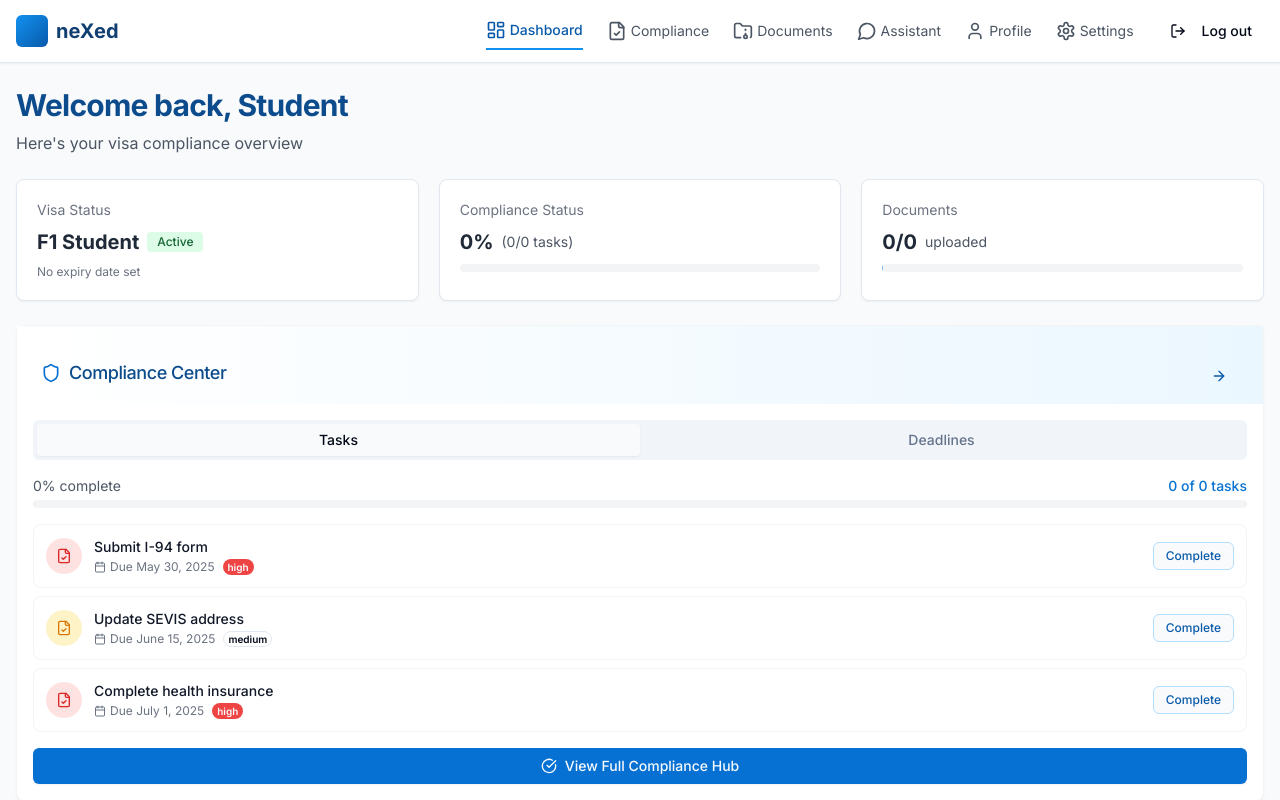
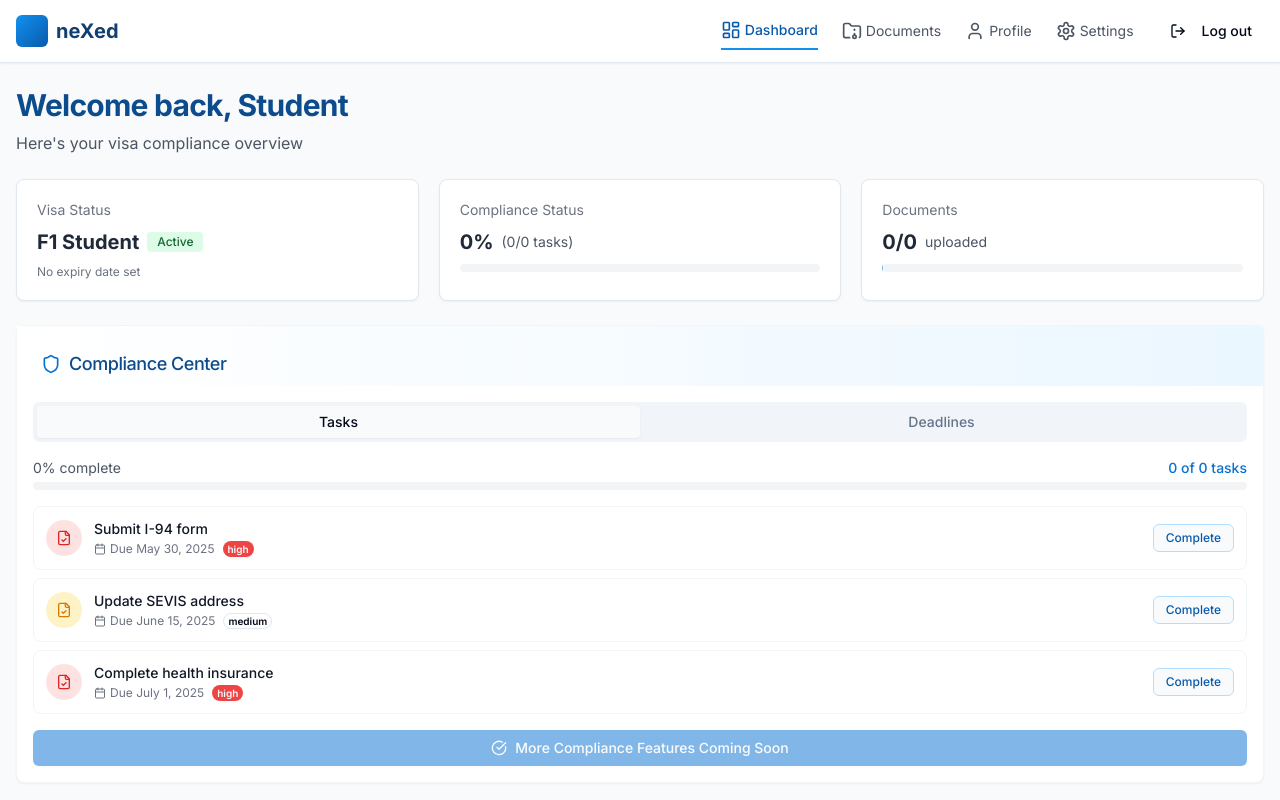
Before and after one commit to samueljairaj/nexed-s-mvp, a React (Vite) app: page /app/dashboard in a window 1280 px wide. Shown: the top 800 px of the page. Built offline with nearby package versions, Linux system fonts and the light colour scheme; a web font is replaced by a local one.

Commit message:
Implement MVP feature flags
- Create feature flag system in `src/config/features.ts`.
- Update `AppLayout.tsx` navigation to show only core features.
- Wrap components with feature flag wrappers.

```diff
--- /dev/null
+++ b/src/components/common/FeatureFlag.tsx
@@ -0,0 +1,16 @@
+import { ReactNode } from 'react';
+import { isFeatureEnabled, FeatureKey } from '@/config/features';
+
+interface FeatureFlagProps {
+  feature: FeatureKey;
+  children: ReactNode;
+  fallback?: ReactNode;
+}
+
+export const FeatureFlag = ({ feature, children, fallback = null }: FeatureFlagProps) => {
+  if (isFeatureEnabled(feature)) {
+    return <>{children}</>;
+  }
+
+  return <>{fallback}</>;
+};
--- a/src/components/dashboard/ComplianceDashboard.tsx
+++ b/src/components/dashboard/ComplianceDashboard.tsx
@@ -1,8 +1,7 @@
 
 import React from "react";
-import { Link } from "react-router-dom";
 import {
-  Calendar, ArrowRight, Clock, AlertTriangle,
+  Calendar, Clock, AlertTriangle,
   FileCheck, CheckCircle, Calendar as CalendarIcon,
   Shield
 } from "lucide-react";
@@ -98,11 +97,6 @@ const ComplianceDashboard: React.FC<ComplianceDashboardProps> = ({
             Compliance Center
           </CardTitle>
         </div>
-        <Button asChild variant="ghost" size="icon" className="rounded-full text-nexed-700 hover:bg-nexed-50 hover:text-nexed-800">
-          <Link to="/app/compliance">
-            <ArrowRight size={16} />
-          </Link>
-        </Button>
       </CardHeader>
 
       <CardContent className="p-4">
@@ -214,10 +208,10 @@ const ComplianceDashboard: React.FC<ComplianceDashboardProps> = ({
         </Tabs>
 
         <Button asChild variant="default" size="sm" className="w-full mt-4 bg-nexed-600 hover:bg-nexed-700">
-          <Link to="/app/compliance" className="flex items-center justify-center gap-2">
+          <div className="flex items-center justify-center gap-2 cursor-not-allowed opacity-50">
             <CheckCircle size={16} />
-            View Full Compliance Hub
-          </Link>
+            <span>More Compliance Features Coming Soon</span>
+          </div>
         </Button>
       </CardContent>
     </Card>
--- /dev/null
+++ b/src/config/features.ts
@@ -0,0 +1,24 @@
+// Feature flags for MVP launch
+// Set to false to hide features, true to show them
+
+export const FEATURES = {
+  // Core MVP features (always enabled)
+  DASHBOARD: true,
+  DOCUMENTS: true,
+  ONBOARDING: true,
+  PROFILE: true,
+
+  // Advanced features (hidden for MVP)
+  COMPLIANCE_HUB: false,
+  AI_ASSISTANT: false,
+  ADVANCED_SETTINGS: false,
+
+  // DSO features (already disabled)
+  DSO_FEATURES: false,
+} as const;
+
+export type FeatureKey = keyof typeof FEATURES;
+
+export const isFeatureEnabled = (feature: FeatureKey): boolean => {
+  return FEATURES[feature];
+};
--- a/src/layouts/AppLayout.tsx
+++ b/src/layouts/AppLayout.tsx
@@ -17,6 +17,7 @@ import {
   Building2
 } from "lucide-react";
 import { cn } from "@/lib/utils";
+import { FeatureFlag } from "@/components/common/FeatureFlag";
 
 export const AppLayout = () => {
   const { currentUser, logout, isAuthenticated, isDSO, isAdmin } = useAuth();
@@ -31,28 +32,42 @@ export const AppLayout = () => {
     // Items common to all users
     const commonItems = [
       { to: "/app/profile", label: "Profile", icon: <User size={20} /> },
-      { to: "/app/settings", label: "Settings", icon: <Settings size={20} /> },
     ];
 
-    // DSO-specific items
+    // Add settings only if basic settings are enabled
+    if (true) { // Keep basic settings for now
+      commonItems.push({ to: "/app/settings", label: "Settings", icon: <Settings size={20} /> });
+    }
+
+    // DSO-specific items (disabled for MVP)
     if (isDSO) {
       return [
         { to: "/app/dso-dashboard", label: "Dashboard", icon: <LayoutDashboard size={20} /> },
         { to: "/app/dso-profile", label: "DSO Profile", icon: <Building2 size={20} /> },
-        { to: "/app/compliance", label: "Compliance", icon: <FileCheck size={20} /> },
         { to: "/app/documents", label: "Documents", icon: <FolderArchive size={20} /> },
         ...commonItems
       ];
     }
 
-    // Student-specific items
-    return [
+    // Student-specific items with feature flags
+    const studentItems = [
       { to: "/app/dashboard", label: "Dashboard", icon: <LayoutDashboard size={20} /> },
-      { to: "/app/compliance", label: "Compliance", icon: <FileCheck size={20} /> },
       { to: "/app/documents", label: "Documents", icon: <FolderArchive size={20} /> },
-      { to: "/app/assistant", label: "Assistant", icon: <MessageCircle size={20} /> },
-      ...commonItems
     ];
+
+    // Add compliance only if feature is enabled
+    // Temporarily commented out for MVP
+    // if (isFeatureEnabled('COMPLIANCE_HUB')) {
+    //   studentItems.push({ to: "/app/compliance", label: "Compliance", icon: <FileCheck size={20} /> });
+    // }
+
+    // Add assistant only if feature is enabled
+    // Temporarily commented out for MVP
+    // if (isFeatureEnabled('AI_ASSISTANT')) {
+    //   studentItems.push({ to: "/app/assistant", label: "Assistant", icon: <MessageCircle size={20} /> });
+    // }
+
+    return [...studentItems, ...commonItems];
   };
 
   const navItems = getNavItems();
```
